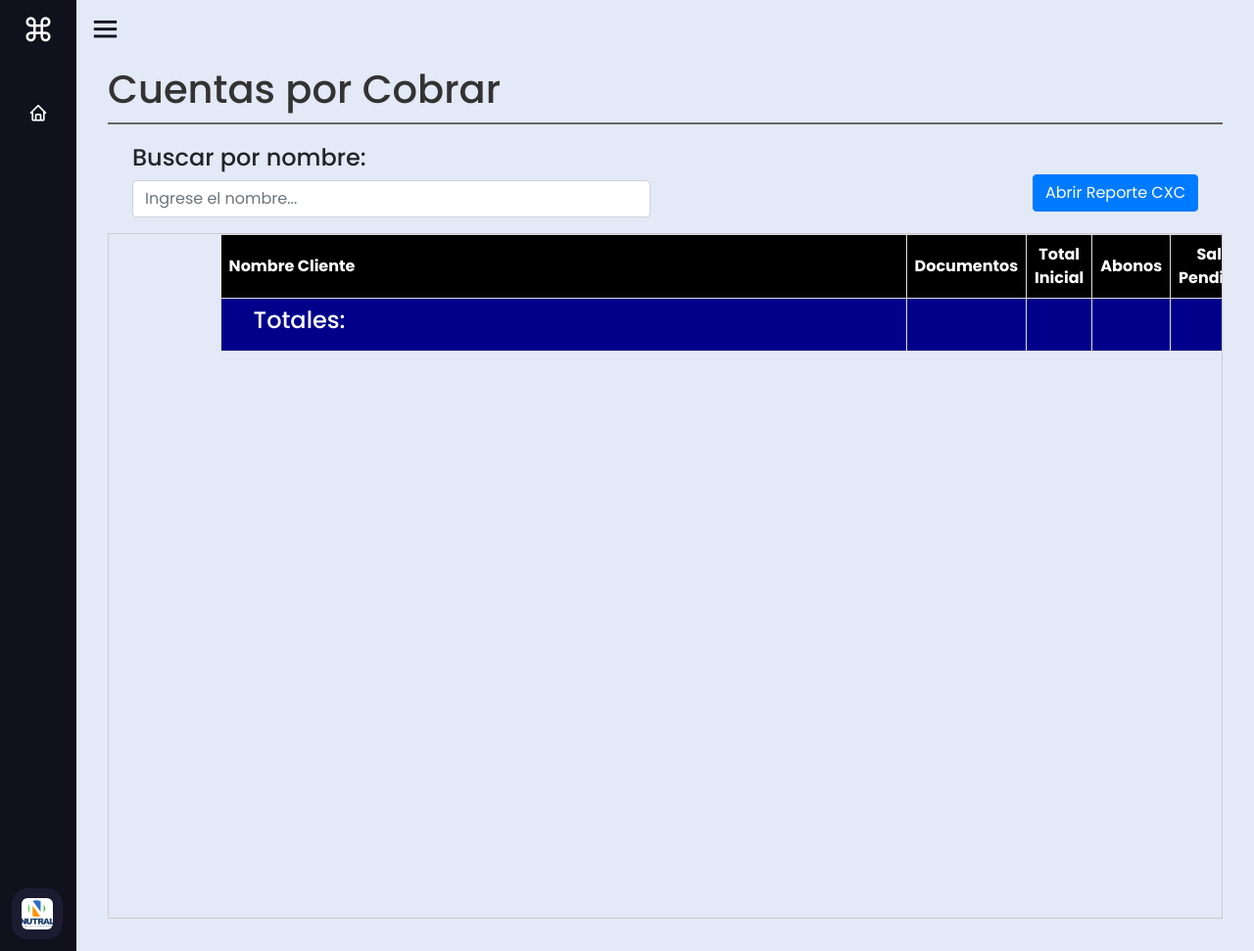
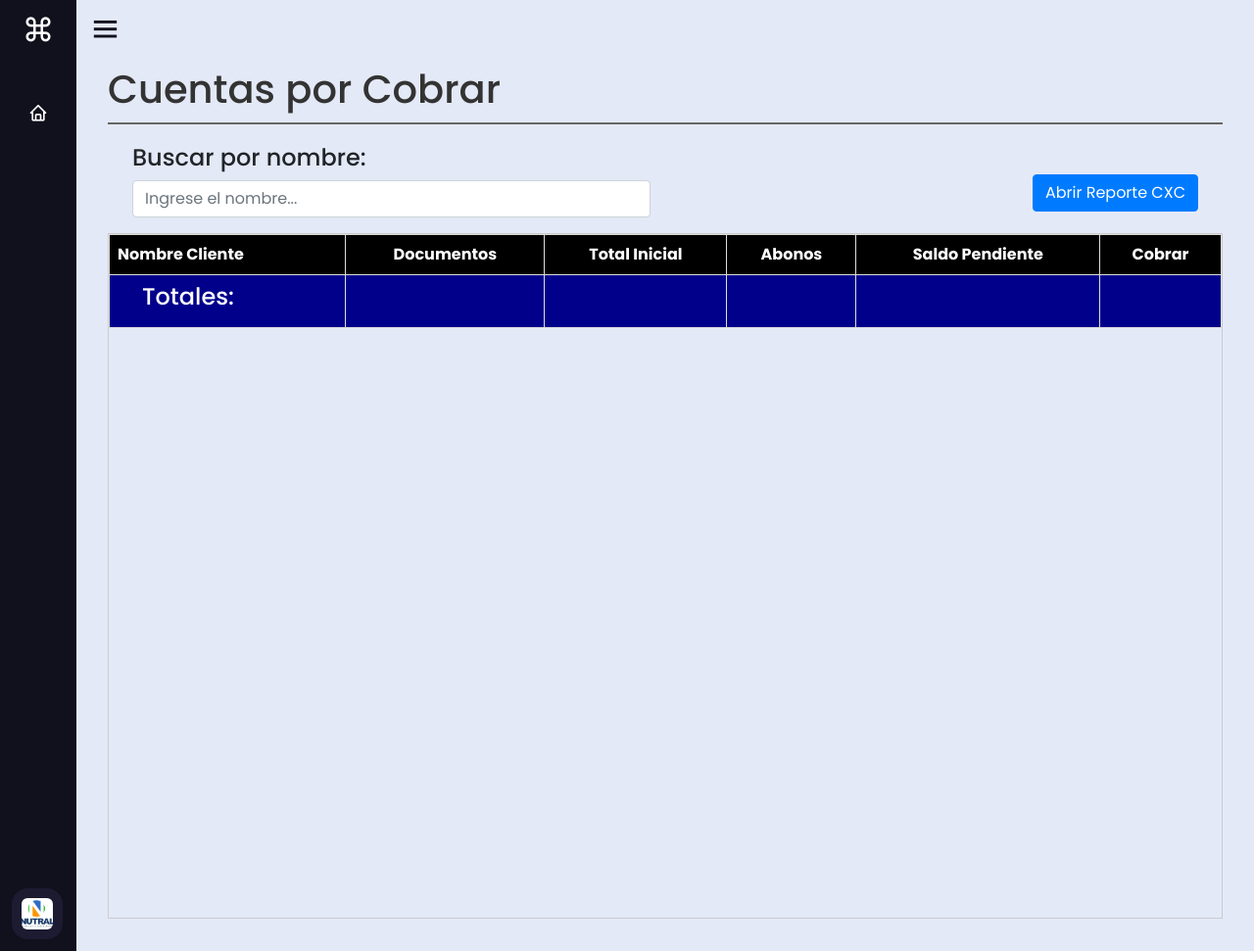
Before and after one commit to darwinLF92/AVANCEPROYECTO171123, a Django app: template Ventas/templates/Ventas/ventas_credito_cliente.html in a window 1280 px wide. Shown: the whole page at 98% size. Run offline with Django 4.2, Linux system fonts and the light colour scheme; the template is opened without the code that fills it, so the values that code supplies are empty; some libraries are stand-ins or nearby versions.

Commit message:
se corrigio reporte cxc

```diff
--- a/Ventas/templates/Ventas/ventas_credito_cliente.html
+++ b/Ventas/templates/Ventas/ventas_credito_cliente.html
@@ -486,7 +486,7 @@ document.addEventListener('DOMContentLoaded', function() {
 
 <style>
 .scrollable-content {
-  position: relative; /* Posicionamiento relativo para que funcione como contenedor para el posicionamiento absoluto de los hijos */
+
   height: 100vh; /* Usa todo el alto de la ventana gráfica */
   max-height: 700px; /* Altura máxima del contenedor */
   overflow: auto; /* Permite desplazamiento vertical y horizontal si es necesario */
@@ -498,9 +498,6 @@ document.addEventListener('DOMContentLoaded', function() {
   width: 100%; /* Cambiado de 40cm a 100% para mejor adaptabilidad */
   max-width: 40cm; /* Si aún necesitas una anchura máxima, utiliza max-width */
   border-collapse: collapse;
-  margin-left: 10%; /* Margen automático a la izquierda */
-  margin-right: 10%; /* Margen automático a la derecha */
-  position: absolute; /* Posicionamiento absoluto para permitir centrado vertical */
 
 }
 
@@ -535,25 +532,5 @@ document.addEventListener('DOMContentLoaded', function() {
   background-color: #dcfff9;
 }
 
-.clientes-head th:first-child {
-  width: 700px;
-  min-width: 700px; /* Asegura que el ancho no sea menor de 60px */
-  max-width: 700px; /* Asegura que el ancho no sea mayor de 60px */
-}
-
-/* Estilos para las celdas de la columna Nombre Cliente en el cuerpo de la tabla */
-.clientes-tbody td:first-child {
-  width: 700px;
-  min-width: 700px;
-  max-width: 700px;
-}
-
-/* Si necesitas ajustar las celdas del pie de página también */
-.clientes-tfoot td:first-child {
-  width: 700px;
-  min-width: 700px;
-  max-width: 700px;
-}
-
   </style>
 {% endblock %}
```
